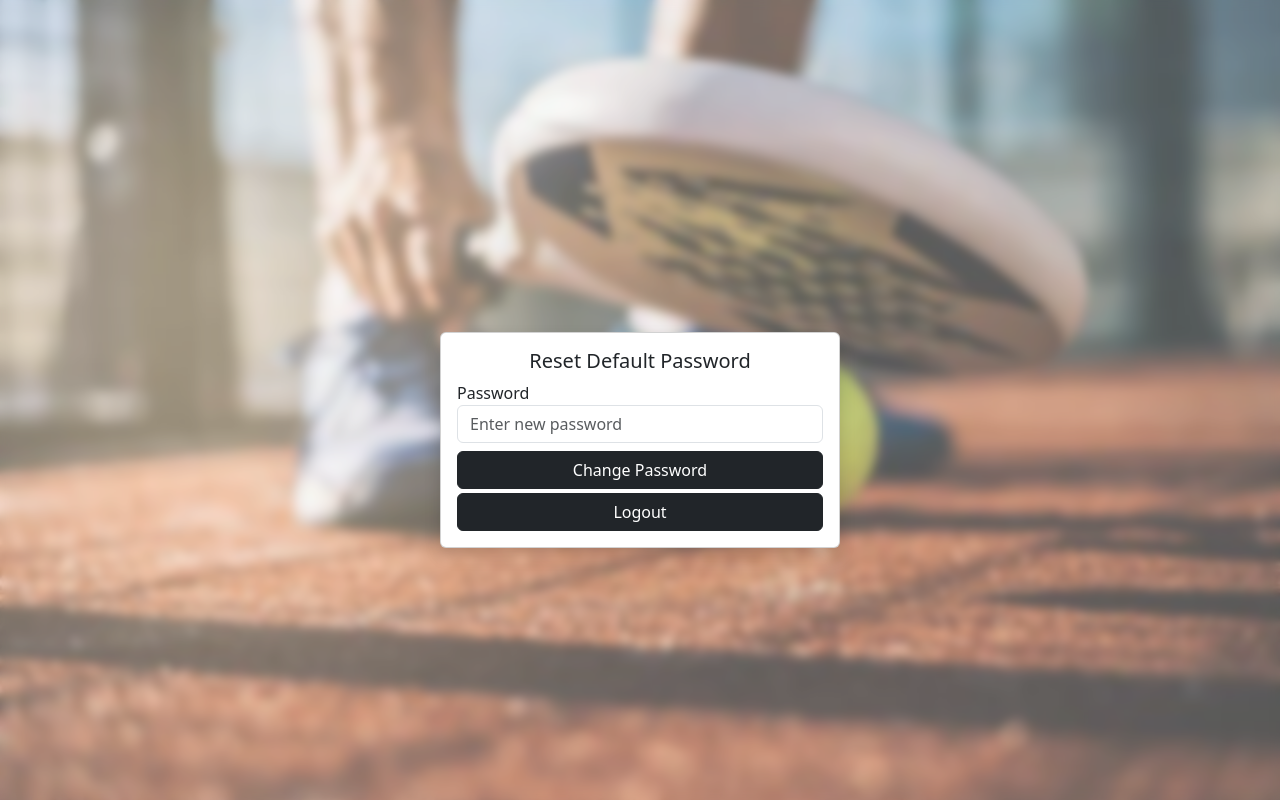
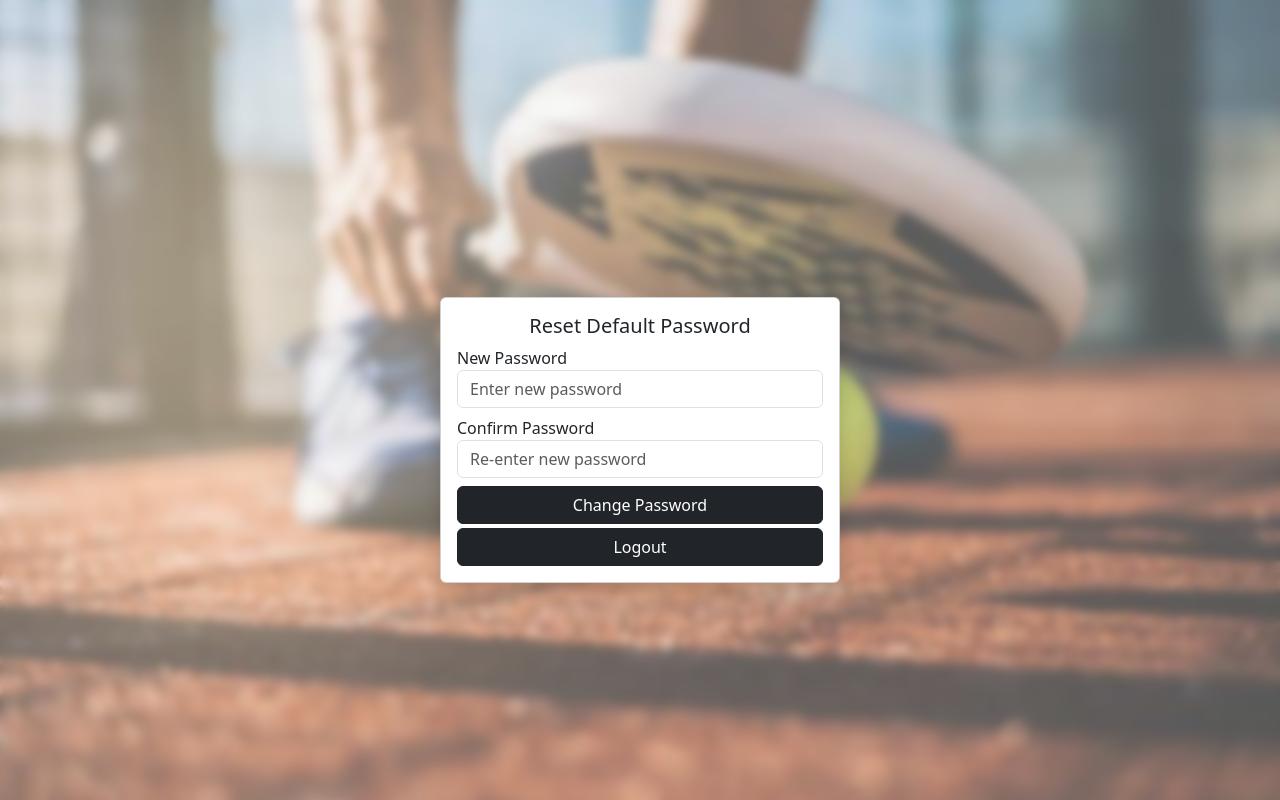
Before and after one commit to nabilhesham/beachfront_villas_padel_reservation, a Django app: page /change-password/ in a window 1280 px wide. Run offline with Django 5.2, Linux system fonts and the light colour scheme; parts of the project's set-up code (start-up, migrations or seed data) failed here and were passed over; some libraries are stand-ins or nearby versions.

Commit message:
add confirm password to change password form

```diff
--- a/home/templates/auth/change_password.html
+++ b/home/templates/auth/change_password.html
@@ -7,28 +7,51 @@
         <div class="card shadow" style="width: 100%; max-width: 400px;">
             <div class="card-body">
                 <h5 class="card-title text-center">Reset Default Password</h5>
-                <form method="POST" action="{% url 'change-password' %}">
-                    {% csrf_token %}
 
-                    <div class="form-group mb-2 ">
-                        <label for="password">Password</label>
-                        <input type="password" class="form-control" id="password" name="password" placeholder="Enter new password" required>
+                    <form method="POST" action="{% url 'change-password' %}">
+                        {% csrf_token %}
 
-                        <!-- Display errors for the password field -->
-                        {% if form.password.errors %}
+                        <div class="form-group mb-2">
+                            <label for="password">New Password</label>
+                            <input type="password" class="form-control" id="password" name="password" placeholder="Enter new password" required>
+                        </div>
+
+                        <div class="form-group mb-2">
+                            <label for="confirm_password">Confirm Password</label>
+                            <input type="password" class="form-control" id="confirm_password" name="confirm_password" placeholder="Re-enter new password" required>
+                        </div>
+
+                        <!-- Display errors for the password fields -->
+                        {% if form.errors %}
                             <div class="alert alert-danger">
-                                {% for error in form.password.errors %}
+                                {% for error in form.non_field_errors %}
                                     <p>{{ error }}</p>
                                 {% endfor %}
                             </div>
                         {% endif %}
 
-                    </div>
-                    <button type="submit" class="btn btn-primary btn-dark mb-1" style="width: 100%" >Change Password</button>
-                    <a href="{% url 'logout' %}" class="btn btn-primary btn-dark" style="width: 100%">Logout</a>
-                </form>
+                        <button type="submit" class="btn btn-primary btn-dark mb-1" style="width: 100%">Change Password</button>
+                        <a href="{% url 'logout' %}" class="btn btn-primary btn-dark" style="width: 100%">Logout</a>
+                    </form>
 
             </div>
         </div>
     </div>
 {% endblock %}
+
+{% block javascript %}
+    <script>
+        document.addEventListener('DOMContentLoaded', function () {
+            const passwordField = document.getElementById('password');
+            const confirmPasswordField = document.getElementById('confirm_password');
+            const form = document.querySelector('form');
+
+            form.addEventListener('submit', function (e) {
+                if (passwordField.value !== confirmPasswordField.value) {
+                    e.preventDefault(); // Prevent form submission
+                    showToast('Passwords do not match. Please try again.', 'danger');
+                }
+            });
+        });
+    </script>
+{% endblock %}
--- a/home/views.py
+++ b/home/views.py
@@ -54,15 +54,25 @@ def login_view(request):
 
 def change_password(request):
     if request.method == 'POST':
-        # Here you would handle the logic to change the user's password
-        # e.g., using `password_change` or `set_password` method
-        new_password = request.POST.get('password')
+        password = request.POST.get('password')
+        confirm_password = request.POST.get('confirm_password')
+
+        if password != confirm_password:
+            messages.error(request, "Passwords do not match. Please try again.")
+            return render(request, 'auth/change_password.html', {'user': request.user})
+
+        # if len(password) < 8:
+        #     messages.error(request, "Password must be at least 8 characters long.")
+        #     return render(request, 'auth/change_password.html', {'user': request.user})
+
         user = request.user
-        user.set_password(new_password)
+        user.set_password(password)
         user.default_password = False  # Set this to False once password is updated
         user.save()
+
         messages.success(request, "Your password has been updated.")
         return redirect('login')  # Redirect to login page after password change
+
     return render(request, 'auth/change_password.html', {'user': request.user})
 
 
```
